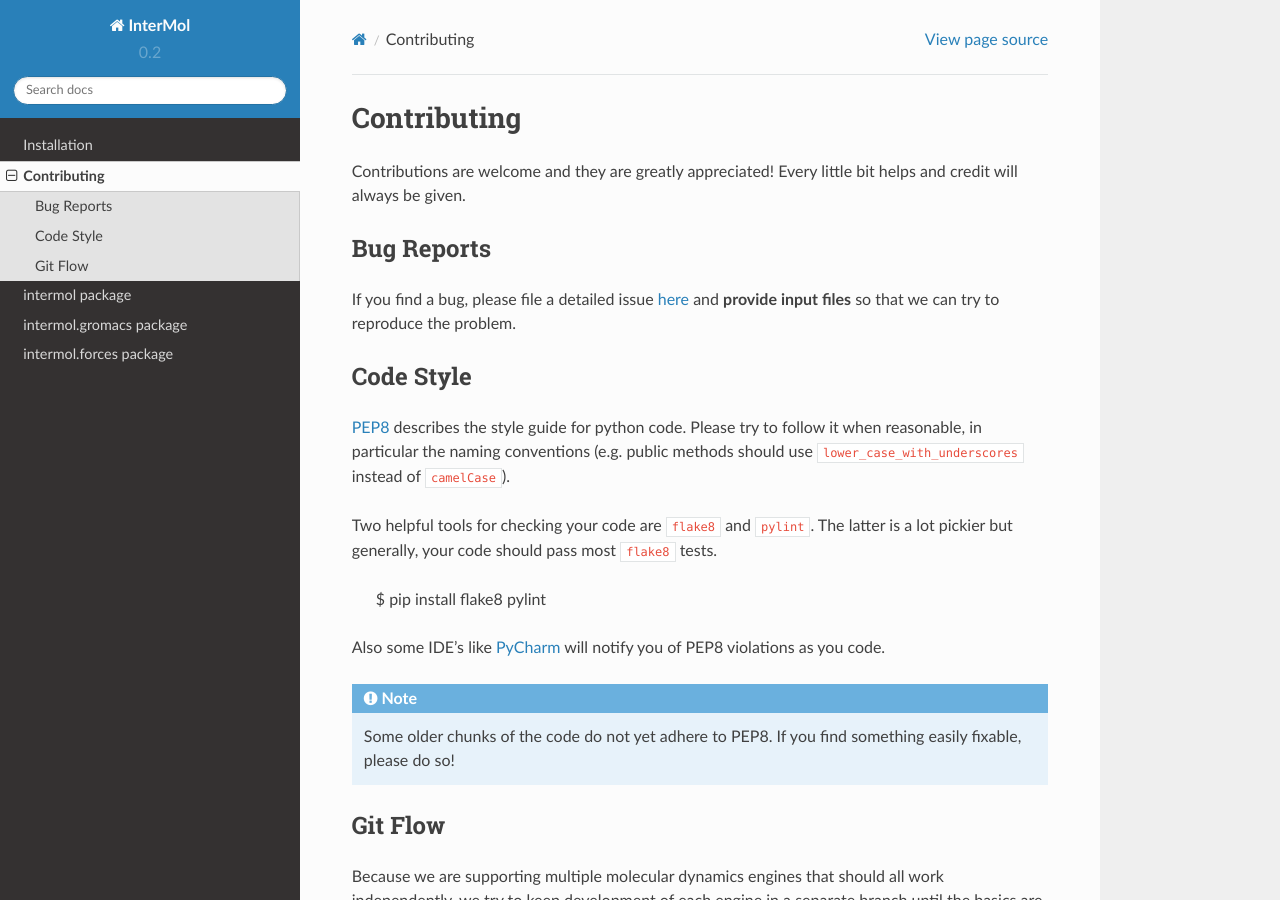
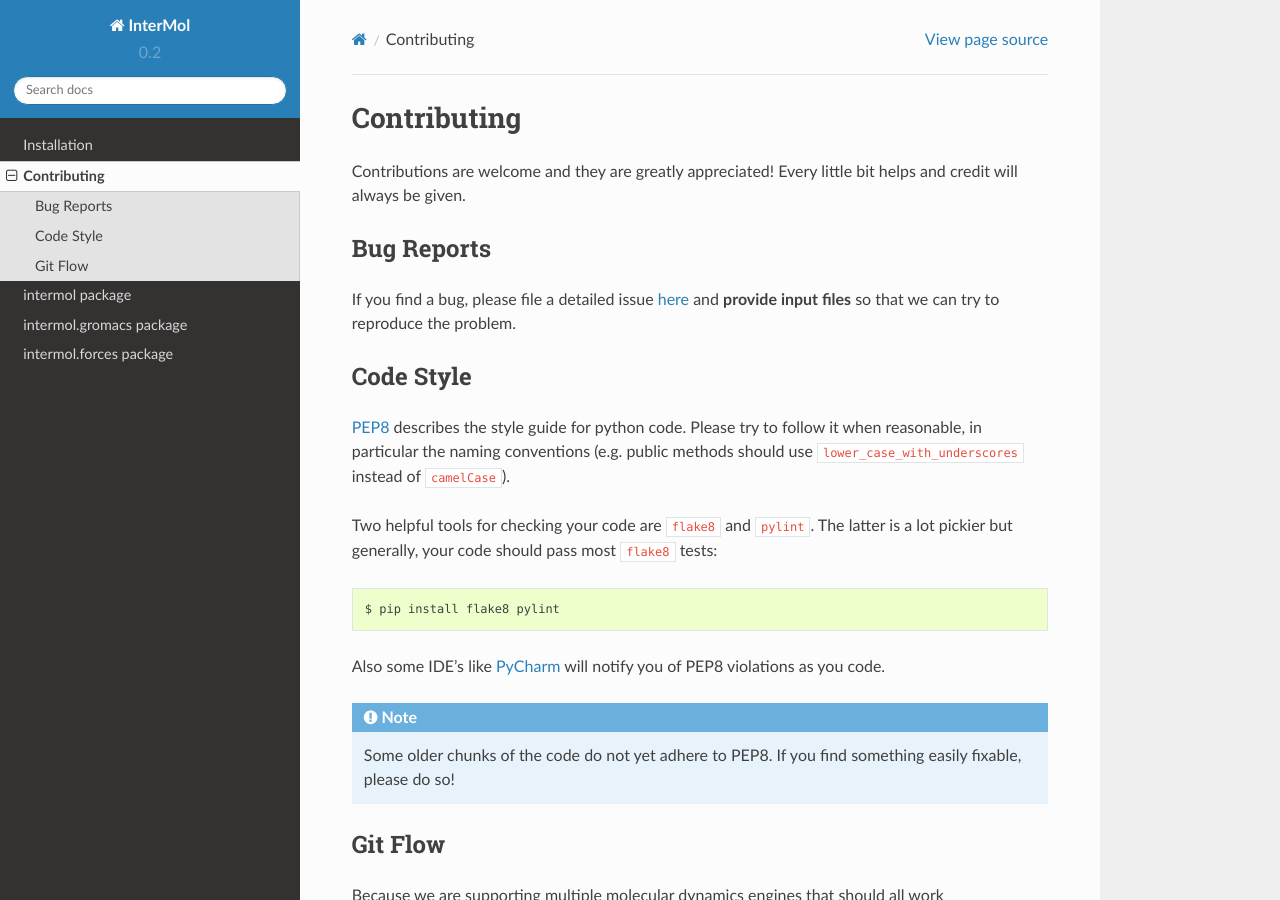
Before and after one commit to shirtsgroup/InterMol, a Sphinx documentation site: the page built from doc/development.rst, in a window 1280 px wide and 900 px high. Built offline with Sphinx 7.4.7 and the Read the Docs theme 2.0.0, drawn with Linux system fonts in a browser that asks for light colours.

Commit message:
formatting

```diff
--- a/doc/development.rst
+++ b/doc/development.rst
@@ -18,7 +18,7 @@ naming conventions (e.g. public methods should use ``lower_case_with_underscores
 instead of ``camelCase``).
 
 Two helpful tools for checking your code are ``flake8`` and ``pylint``. The latter
-is a lot pickier but generally, your code should pass most ``flake8`` tests.
+is a lot pickier but generally, your code should pass most ``flake8`` tests::
 
  $ pip install flake8 pylint
 
```
